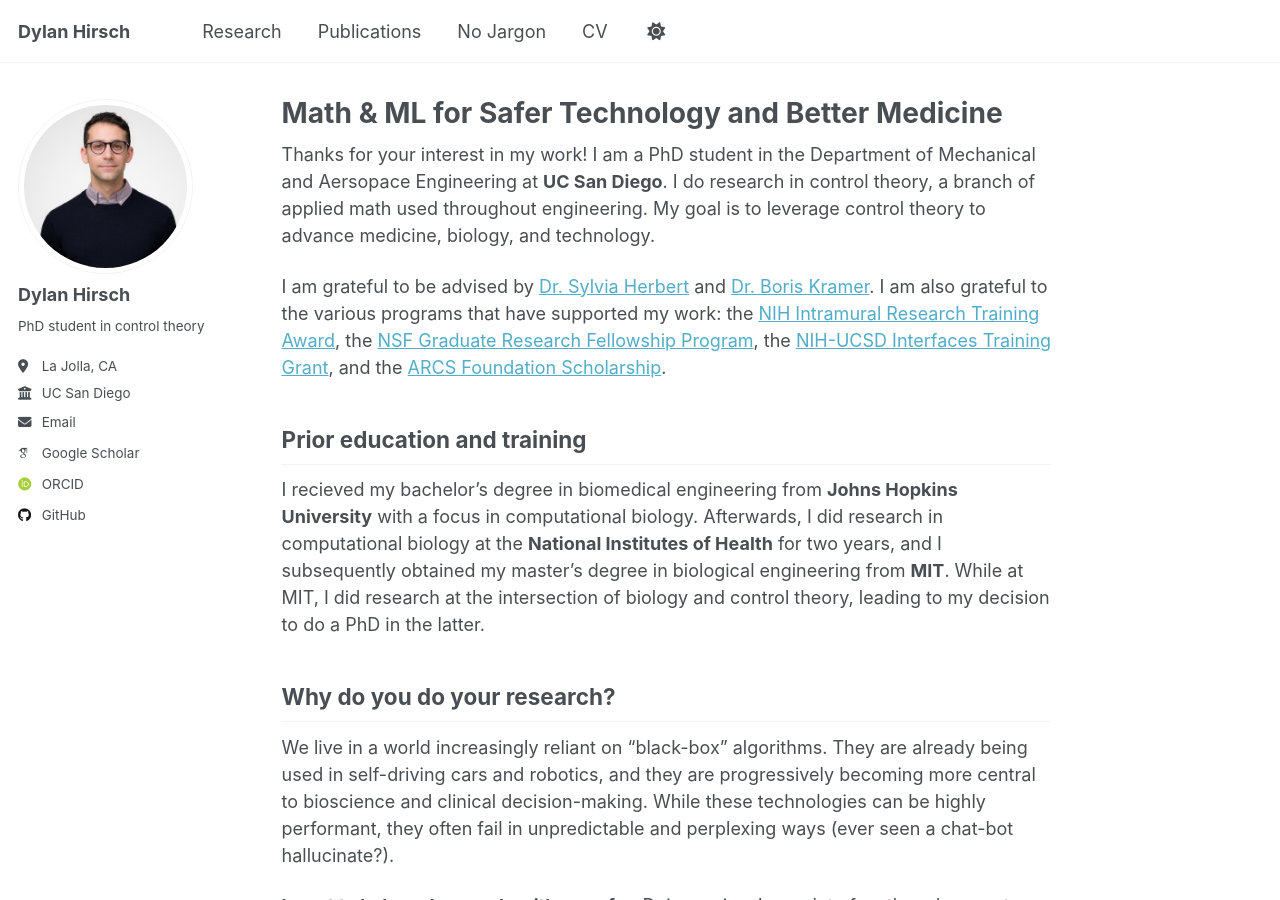
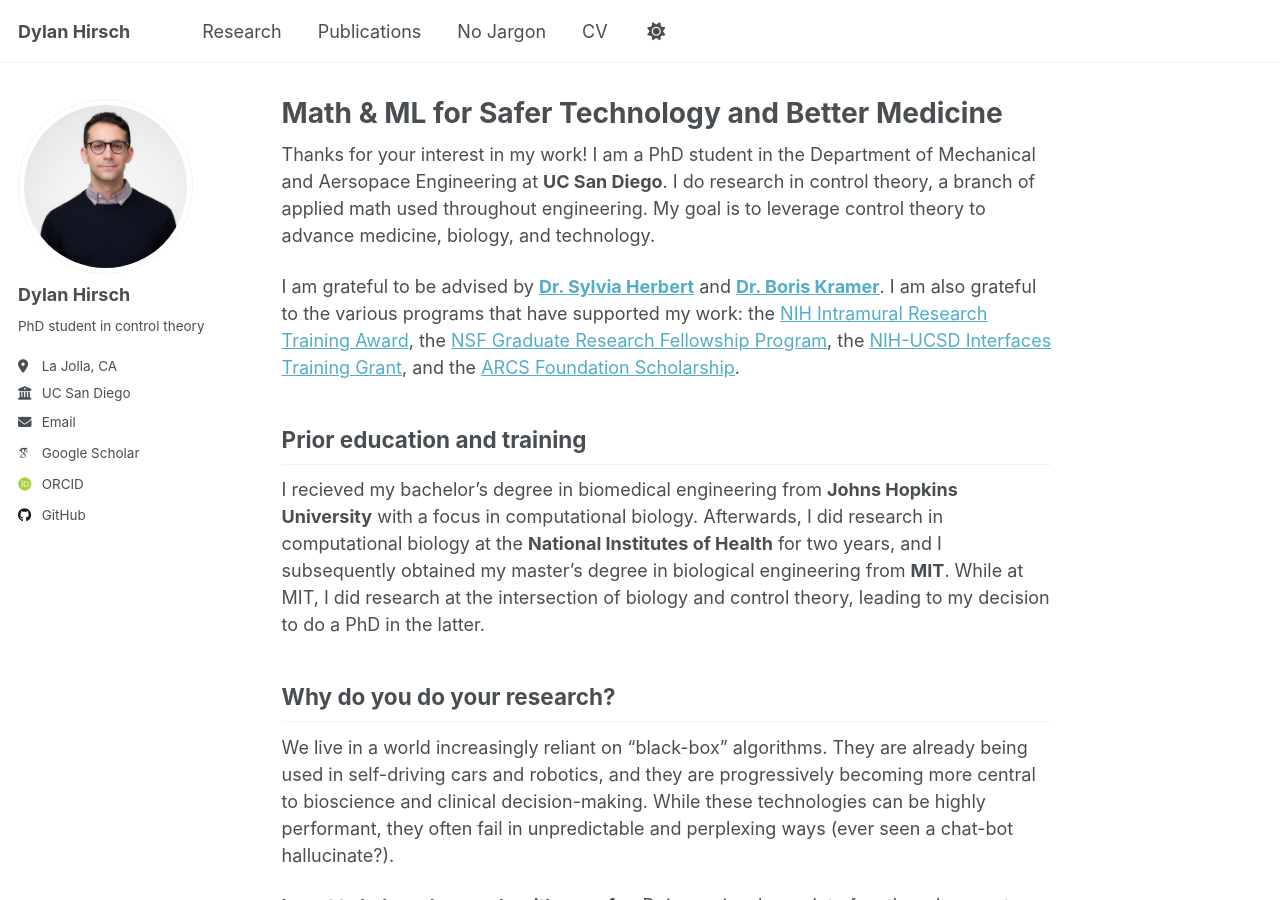
Before and after one commit to dylan-hirsch/dylan-hirsch.github.io, a Jekyll site: the page built from _pages/about.md, in a window 1280 px wide and 900 px high. Built offline with Jekyll 4.4.1, drawn with Linux system fonts in a browser that asks for light colours; some web fonts are replaced; a script that is not in the unit is left out.

```diff
--- a/_pages/about.md
+++ b/_pages/about.md
@@ -11,7 +11,7 @@ Thanks for your interest in my work! I am a PhD student in the Department of Mec
 I do research in control theory, a branch of applied math used throughout engineering.
 My goal is to leverage control theory to advance medicine, biology, and technology.
 
-I am grateful to be advised by [Dr. Sylvia Herbert](https://sylviaherbert.com) and [Dr. Boris Kramer](https://kramer.ucsd.edu).
+I am grateful to be advised by [**Dr. Sylvia Herbert**](https://sylviaherbert.com) and [**Dr. Boris Kramer**](https://kramer.ucsd.edu).
 I am also grateful to the various programs that have supported my work: the [NIH Intramural Research Training Award](https://www.training.nih.gov/research-training/pb/pb/#about-this-program), the [NSF Graduate Research Fellowship Program](https://www.nsf.gov/funding/opportunities/grfp-nsf-graduate-research-fellowship-program), the [NIH-UCSD Interfaces Training Grant](https://interfaces.ucsd.edu), and the [ARCS Foundation Scholarship](https://www.arcsfoundation.org/national-homepage).
 
 ## Prior education and training
```
